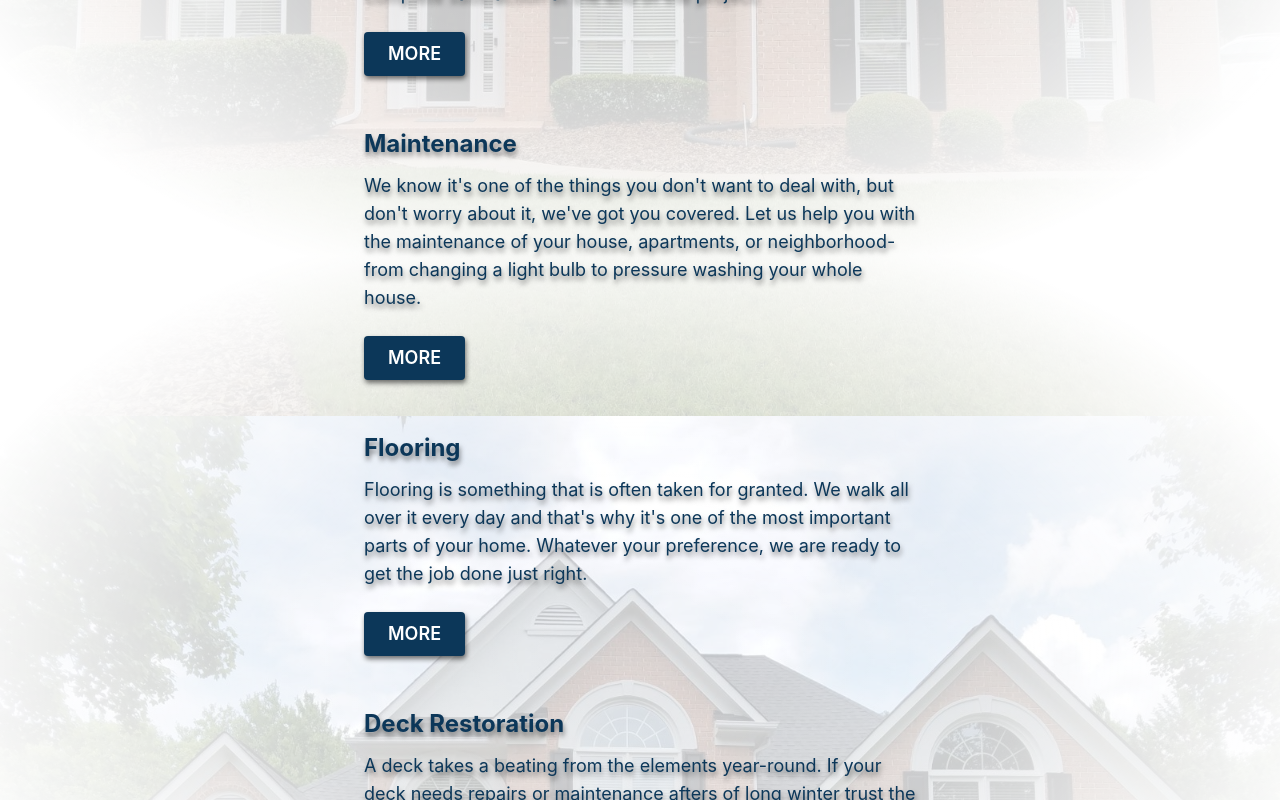
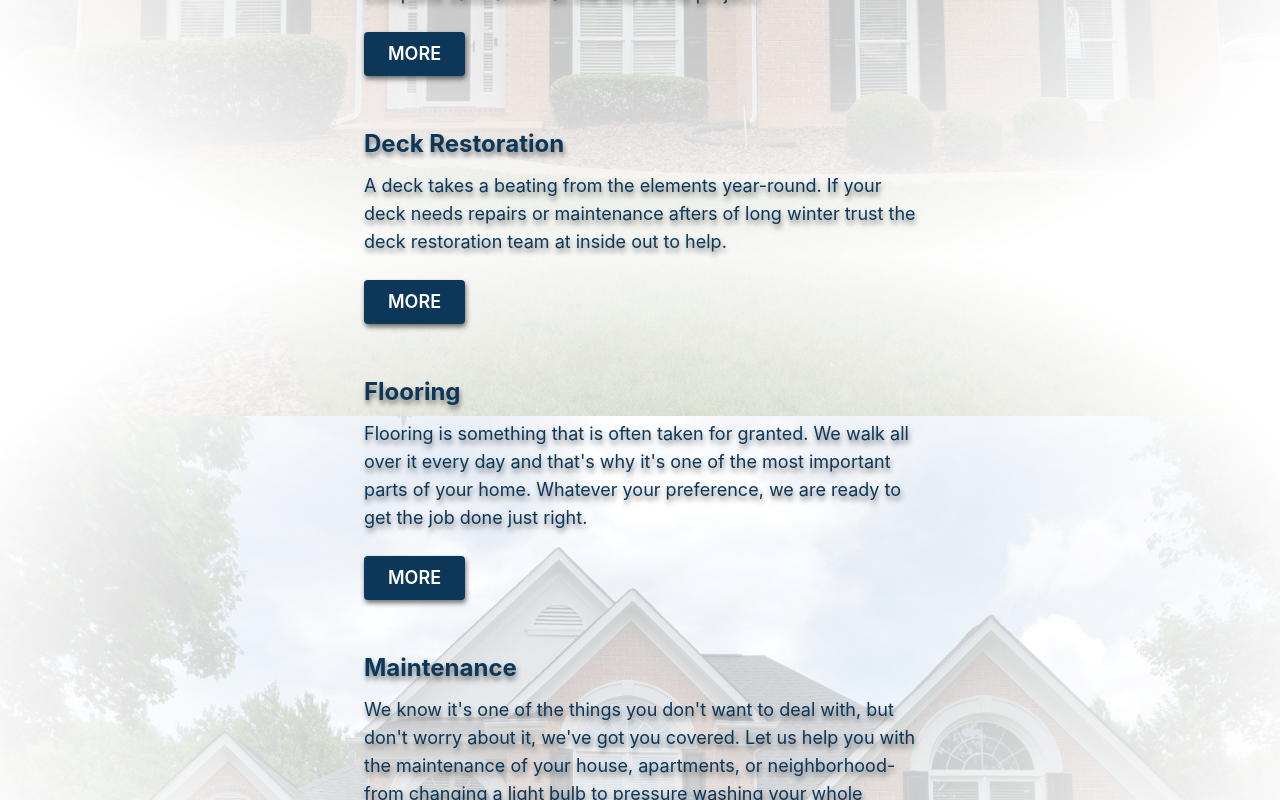
Before and after one commit to AaronTheDesigner/inside-out, a Next.js app: page / in a window 1280 px wide. Shown: the part 1760-2560 px from the top of the page. Built offline with nearby package versions, Linux system fonts and the light colour scheme.

Commit message:
service order changes

```diff
--- a/pages/components/Services.js
+++ b/pages/components/Services.js
@@ -79,10 +79,10 @@ const [ref, inView] = useInView({
                 href={bathroom.href}
             />
             <Service
-                title={maintenance.title}
-                description={maintenance.description}
-                link={maintenance.link}
-                href={maintenance.href}
+                title={deckRestoration.title}
+                description={deckRestoration.description}
+                link={deckRestoration.link}
+                href={deckRestoration.href}
             />
             <Service
                 title={flooring.title}
@@ -91,10 +91,10 @@ const [ref, inView] = useInView({
                 href={flooring.href}
             />
             <Service
-                title={deckRestoration.title}
-                description={deckRestoration.description}
-                link={deckRestoration.link}
-                href={deckRestoration.href}
+                title={maintenance.title}
+                description={maintenance.description}
+                link={maintenance.link}
+                href={maintenance.href}
             />
         </div>
     </section>
```
